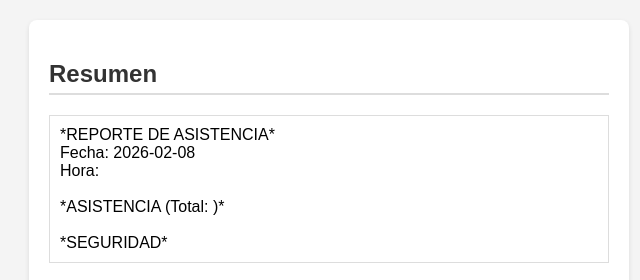
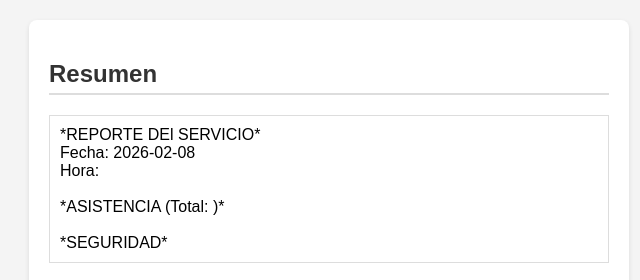
Before and after one commit to johnks24/SOS_Asistencia, a plain HTML site: page index.html in a window 1280 px wide. Both pictures are taken after a click on the button "Ver Resumen". Shown: the top 280 px of the page, 311-951 px from the left. Drawn offline with Linux system fonts and the light colour scheme.

Commit message:
Update index.html

```diff
--- a/index.html
+++ b/index.html
@@ -91,10 +91,10 @@
         let total = document.getElementById('totalGeneral').value;
 
         // Crear texto
-        let texto = `*REPORTE DE ASISTENCIA*\nFecha: ${fecha}\nHora: ${hora}\n\n*ASISTENCIA (Total: ${total})*\n`;
+        let texto = `*REPORTE DEl SERVICIO*\nFecha: ${fecha}\nHora: ${hora}\n\n*ASISTENCIA (Total: ${total})*\n`;
 
         // Añadir detalles de asistencia
-        let labelsAsis = ["Auditorio", "Teens", "Profes Teens", "Kids", "Profes Kids", "Maternos", "Profes Maternos"];
+        let labelsAsis = ["Auditorio", "Teens", "Profes Teens", "Kids", "Profes Kids", "Maternas", "Profes Maternas"];
         let inputsAsis = document.querySelectorAll('.sumar');
         inputsAsis.forEach((inp, index) => {
             if(inp.value) texto += `- ${labelsAsis[index]}: ${inp.value}\n`;
```
